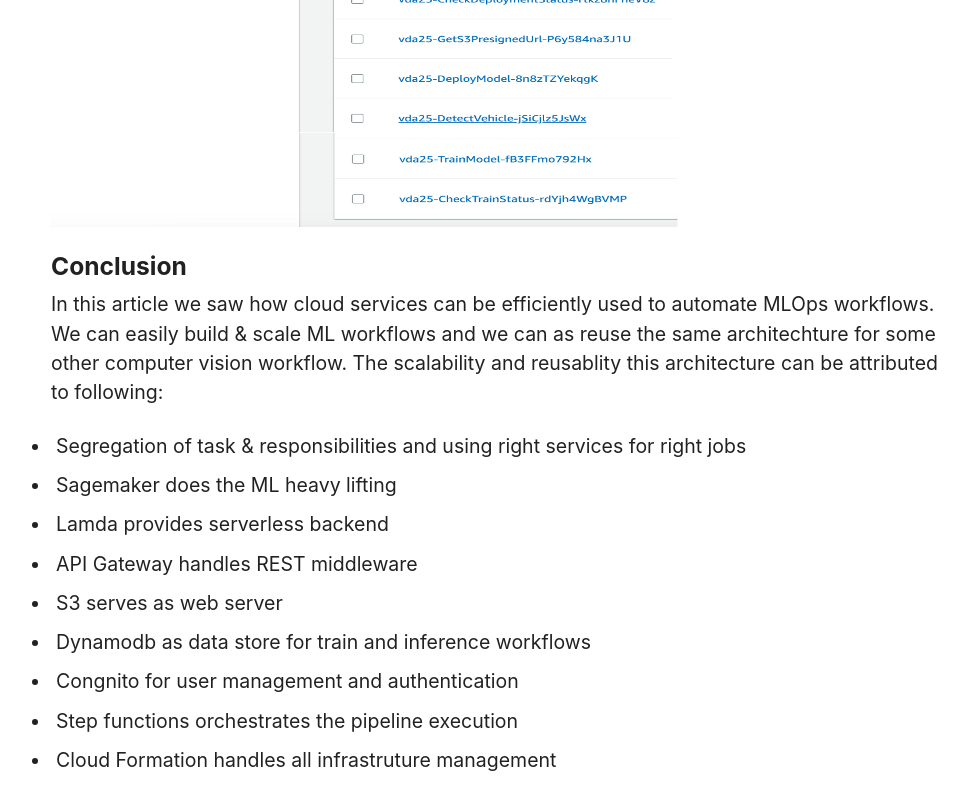
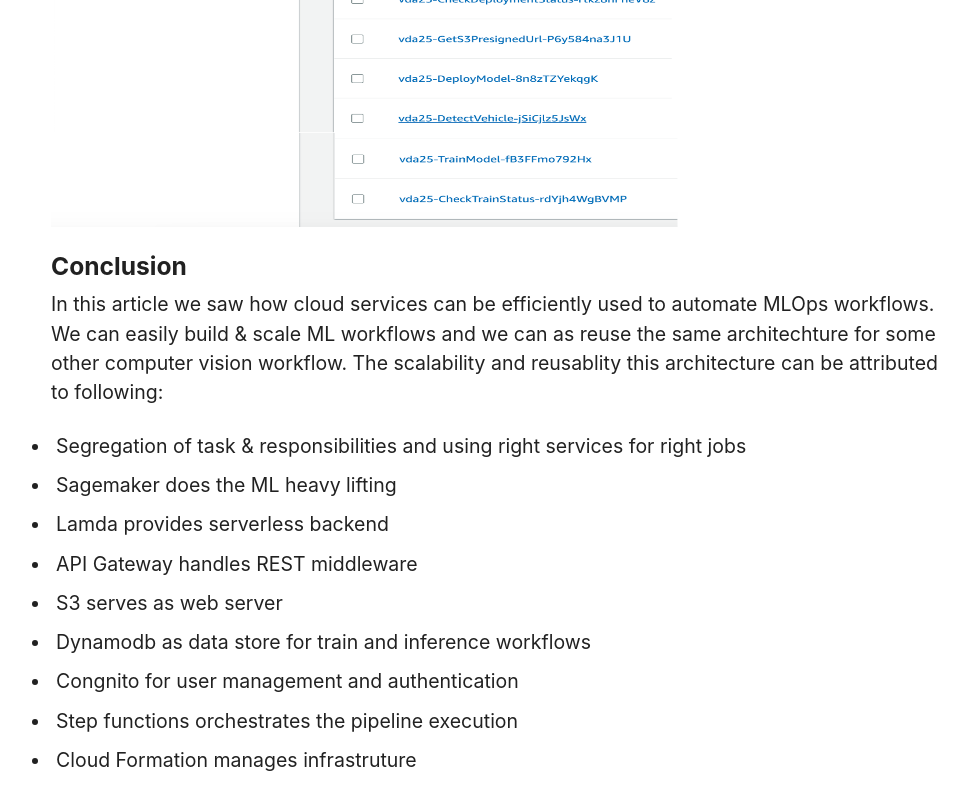
Before and after one commit to vandana091181/vslabs, a website: page mlops.html in a window 1280 px wide. Shown: the part 5596-6396 px from the top of the page, without its empty margins (141-1109 px from the left). Drawn offline with nearby package versions, Linux system fonts and the light colour scheme.

Commit message:
mlops complete

```diff
--- a/mlops.html
+++ b/mlops.html
@@ -312,7 +312,7 @@
             <li>Dynamodb as data store for train and inference workflows</li>
             <li>Congnito for user management and authentication</li>
             <li>Step functions orchestrates the pipeline execution</li>
-            <li>Cloud Formation handles all infrastruture management</li>
+            <li>Cloud Formation manages infrastruture</li>
           </ul>
         </div>
       </div>
```
